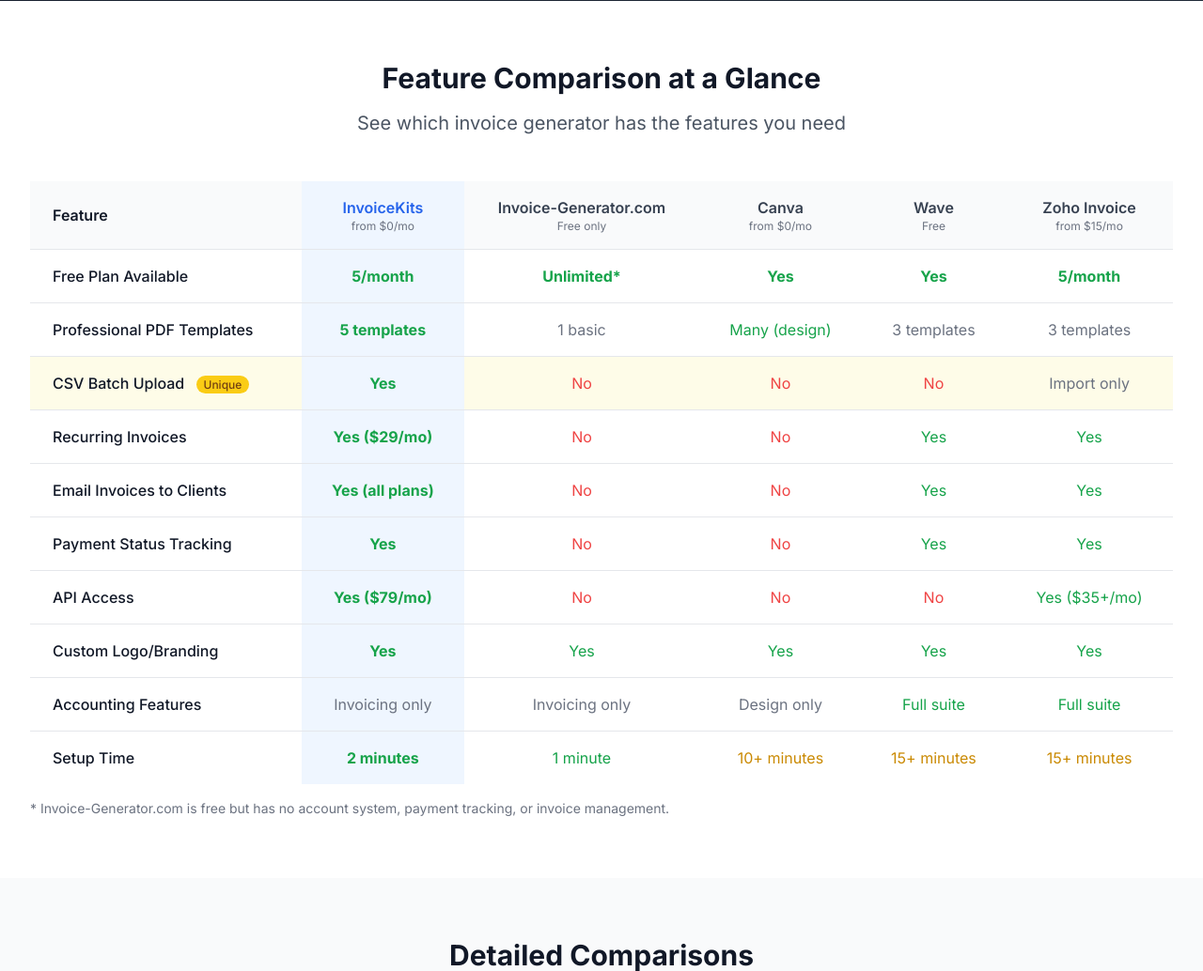
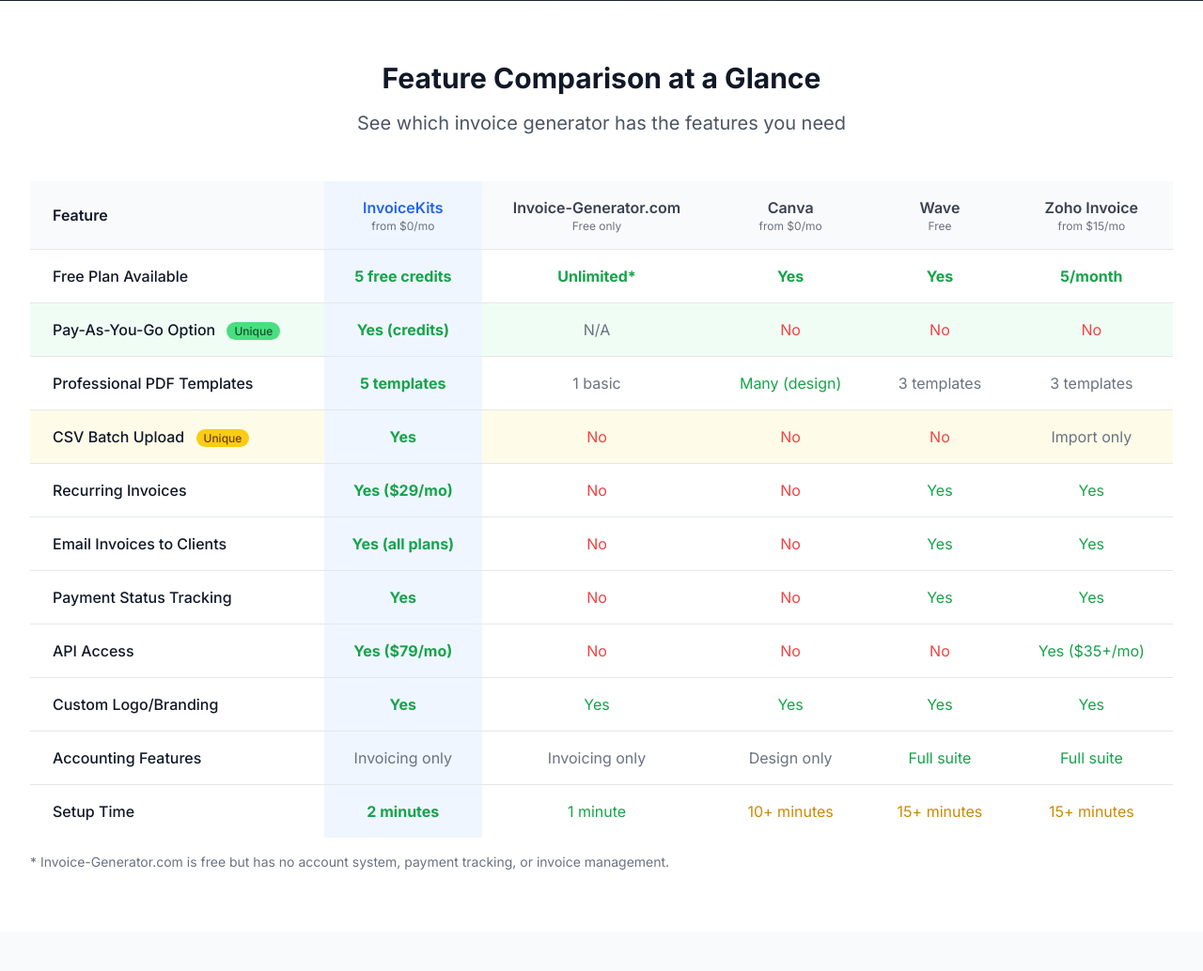
Before and after one commit to ryanpate/invoice-generator, a Django app: page /compare/ in a window 1280 px wide. Shown: the part 492-1526 px from the top of the page at 94% size. Run offline with Django 4.2, Linux system fonts and the light colour scheme; parts of the project's set-up code (start-up, migrations or seed data) failed here and were passed over; some libraries are stand-ins or nearby versions.

Commit message:
Update comparison page with credit system information
- Update meta description to mention pay-as-you-go credits
- Add Pay-As-You-Go row to feature comparison table (highlighted as Unique)
- Change Free Plan row to show "5 free credits" instead of "5/month"
- Expand pricing section with credit packs (5/10/25/50) alongside subscriptions
- Add 2 credit-related FAQs (credits vs subscriptions, unique pay-as-you-go model)
- Update FAQPage schema with new credit questions

Co-Authored-By: Claude Opus 4.5 <noreply@anthropic.com>

```diff
--- a/templates/landing/compare.html
+++ b/templates/landing/compare.html
@@ -2,7 +2,7 @@
 
 {% block title %}InvoiceKits vs Competitors - Invoice Generator Comparison 2026 | InvoiceKits{% endblock %}
 
-{% block meta_description %}Compare InvoiceKits to Invoice-Generator.com, Canva, Wave, Zoho Invoice, and FreshBooks. See features, pricing, and why 10,000+ businesses choose InvoiceKits.{% endblock %}
+{% block meta_description %}Compare InvoiceKits to Invoice-Generator.com, Canva, Wave, Zoho Invoice. See features, pricing, pay-as-you-go credits, and why 10,000+ businesses choose InvoiceKits.{% endblock %}
 
 {% block meta_keywords %}invoicekits vs invoice generator, invoice software comparison, best invoice generator, invoicekits vs canva, invoicekits vs wave, invoice maker comparison{% endblock %}
 
@@ -72,6 +72,22 @@
             "acceptedAnswer": {
                 "@type": "Answer",
                 "text": "InvoiceKits focuses on doing invoicing exceptionally well rather than being a full accounting suite. If you need expense tracking, bank reconciliation, or tax filing, pair InvoiceKits with your preferred accounting software via our API."
+            }
+        },
+        {
+            "@type": "Question",
+            "name": "What's the difference between credits and subscriptions?",
+            "acceptedAnswer": {
+                "@type": "Answer",
+                "text": "Credits are pay-as-you-go: buy them when you need them, they never expire. Subscriptions offer better value if you invoice regularly - as low as $0.15/invoice vs $0.70-0.90 with credits. Subscriptions also include premium features like batch upload and recurring invoices."
+            }
+        },
+        {
+            "@type": "Question",
+            "name": "Do other invoice tools offer pay-as-you-go credits?",
+            "acceptedAnswer": {
+                "@type": "Answer",
+                "text": "No. InvoiceKits is unique in offering a credit-based pay-as-you-go model. Other tools either require monthly subscriptions (Zoho, FreshBooks) or have limited free tiers with no upgrade path besides subscriptions. Our credits give you flexibility without commitment."
             }
         }
     ]
@@ -156,7 +172,7 @@
                     <tr class="border-b hover:bg-gray-50">
                         <td class="py-4 px-6 text-gray-900 font-medium">Free Plan Available</td>
                         <td class="py-4 px-6 text-center bg-primary-50">
-                            <span class="text-green-600 font-bold">5/month</span>
+                            <span class="text-green-600 font-bold">5 free credits</span>
                         </td>
                         <td class="py-4 px-6 text-center">
                             <span class="text-green-600 font-bold">Unlimited*</span>
@@ -169,6 +185,29 @@
                         </td>
                         <td class="py-4 px-6 text-center">
                             <span class="text-green-600 font-bold">5/month</span>
+                        </td>
+                    </tr>
+
+                    <!-- Pay-As-You-Go -->
+                    <tr class="border-b hover:bg-gray-50 bg-green-50">
+                        <td class="py-4 px-6 text-gray-900 font-medium">
+                            Pay-As-You-Go Option
+                            <span class="ml-2 text-xs bg-green-400 text-green-900 px-2 py-0.5 rounded-full">Unique</span>
+                        </td>
+                        <td class="py-4 px-6 text-center bg-primary-50">
+                            <span class="text-green-600 font-bold">Yes (credits)</span>
+                        </td>
+                        <td class="py-4 px-6 text-center">
+                            <span class="text-gray-500">N/A</span>
+                        </td>
+                        <td class="py-4 px-6 text-center">
+                            <span class="text-red-500">No</span>
+                        </td>
+                        <td class="py-4 px-6 text-center">
+                            <span class="text-red-500">No</span>
+                        </td>
+                        <td class="py-4 px-6 text-center">
+                            <span class="text-red-500">No</span>
                         </td>
                     </tr>
 
@@ -538,16 +577,48 @@
 
 <!-- Pricing Reminder -->
 <section class="py-16 bg-gray-50">
-    <div class="max-w-5xl mx-auto px-4 sm:px-6 lg:px-8">
+    <div class="max-w-6xl mx-auto px-4 sm:px-6 lg:px-8">
         <div class="text-center mb-12">
             <h2 class="text-3xl font-bold text-gray-900 mb-4">Simple, Transparent Pricing</h2>
+            <p class="text-xl text-gray-600">Pay-as-you-go with credits or subscribe for better per-invoice value</p>
         </div>
 
+        <!-- Pay-As-You-Go Credits -->
+        <div class="mb-10">
+            <h3 class="text-lg font-semibold text-gray-700 text-center mb-6">Pay-As-You-Go Credits</h3>
+            <div class="grid grid-cols-2 md:grid-cols-4 gap-4 max-w-3xl mx-auto">
+                <div class="bg-white rounded-xl shadow-sm p-4 text-center">
+                    <p class="text-2xl font-bold text-gray-900">5</p>
+                    <p class="text-gray-500 text-sm mb-2">credits</p>
+                    <p class="text-lg font-bold text-green-600">FREE</p>
+                </div>
+                <div class="bg-white rounded-xl shadow-sm p-4 text-center">
+                    <p class="text-2xl font-bold text-gray-900">10</p>
+                    <p class="text-gray-500 text-sm mb-2">credits</p>
+                    <p class="text-lg font-bold text-gray-900">$9</p>
+                </div>
+                <div class="bg-white rounded-xl shadow-sm p-4 text-center ring-2 ring-primary-500">
+                    <p class="text-2xl font-bold text-gray-900">25</p>
+                    <p class="text-gray-500 text-sm mb-2">credits</p>
+                    <p class="text-lg font-bold text-gray-900">$19</p>
+                </div>
+                <div class="bg-white rounded-xl shadow-sm p-4 text-center">
+                    <p class="text-2xl font-bold text-gray-900">50</p>
+                    <p class="text-gray-500 text-sm mb-2">credits</p>
+                    <p class="text-lg font-bold text-gray-900">$35</p>
+                </div>
+            </div>
+            <p class="text-center text-sm text-gray-500 mt-4">Credits never expire. No monthly commitment.</p>
+        </div>
+
+        <!-- Monthly Subscriptions -->
+        <div>
+            <h3 class="text-lg font-semibold text-gray-700 text-center mb-6">Monthly Subscriptions (Better Value)</h3>
             <div class="grid md:grid-cols-4 gap-6">
                 <div class="bg-white rounded-xl shadow-sm p-6 text-center">
                     <h3 class="font-bold text-gray-900 mb-2">Free</h3>
                     <p class="text-3xl font-bold text-gray-900 mb-4">$0</p>
-                <p class="text-gray-600 text-sm">5 invoices/month</p>
+                    <p class="text-gray-600 text-sm">5 credits (lifetime)</p>
                 </div>
                 <div class="bg-white rounded-xl shadow-sm p-6 text-center">
                     <h3 class="font-bold text-gray-900 mb-2">Starter</h3>
@@ -563,6 +634,7 @@
                     <h3 class="font-bold text-gray-900 mb-2">Business</h3>
                     <p class="text-3xl font-bold text-gray-900 mb-4">$79</p>
                     <p class="text-gray-600 text-sm">Unlimited + API</p>
+                </div>
             </div>
         </div>
 
@@ -599,6 +671,16 @@
                 <h3 class="font-semibold text-gray-900 mb-2">Does InvoiceKits have accounting features like Wave or QuickBooks?</h3>
                 <p class="text-gray-600">InvoiceKits focuses on doing invoicing exceptionally well rather than being a full accounting suite. If you need expense tracking, bank reconciliation, or tax filing, pair InvoiceKits with your preferred accounting software via our API.</p>
             </div>
+
+            <div class="bg-gray-50 rounded-xl p-6">
+                <h3 class="font-semibold text-gray-900 mb-2">What's the difference between credits and subscriptions?</h3>
+                <p class="text-gray-600">Credits are pay-as-you-go: buy them when you need them, they never expire. Subscriptions offer better value if you invoice regularly - as low as $0.15/invoice vs $0.70-0.90 with credits. Subscriptions also include premium features like batch upload and recurring invoices.</p>
+            </div>
+
+            <div class="bg-gray-50 rounded-xl p-6">
+                <h3 class="font-semibold text-gray-900 mb-2">Do other invoice tools offer pay-as-you-go credits?</h3>
+                <p class="text-gray-600">No. InvoiceKits is unique in offering a credit-based pay-as-you-go model. Other tools either require monthly subscriptions (Zoho, FreshBooks) or have limited free tiers with no upgrade path besides subscriptions. Our credits give you flexibility without commitment.</p>
+            </div>
         </div>
     </div>
 </section>
```
Lines whose indentation alone changed are shown as unchanged.
